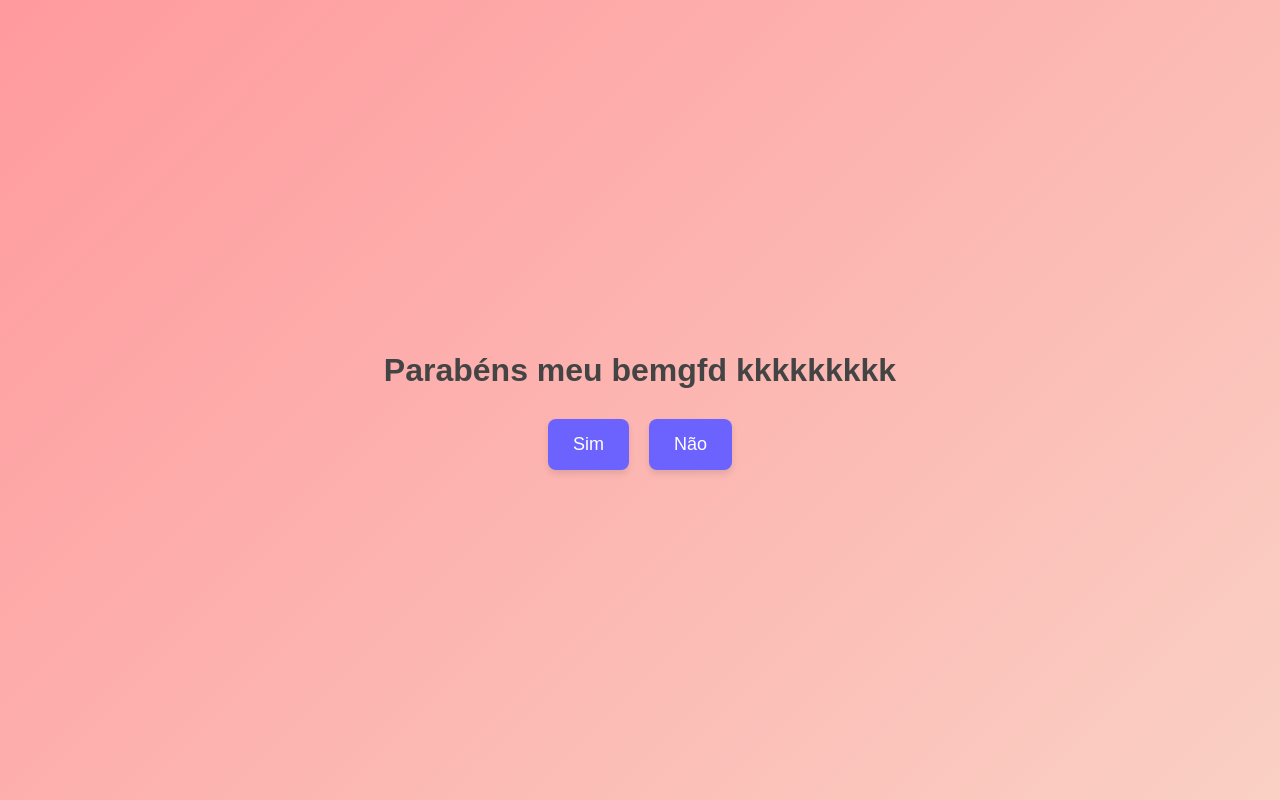
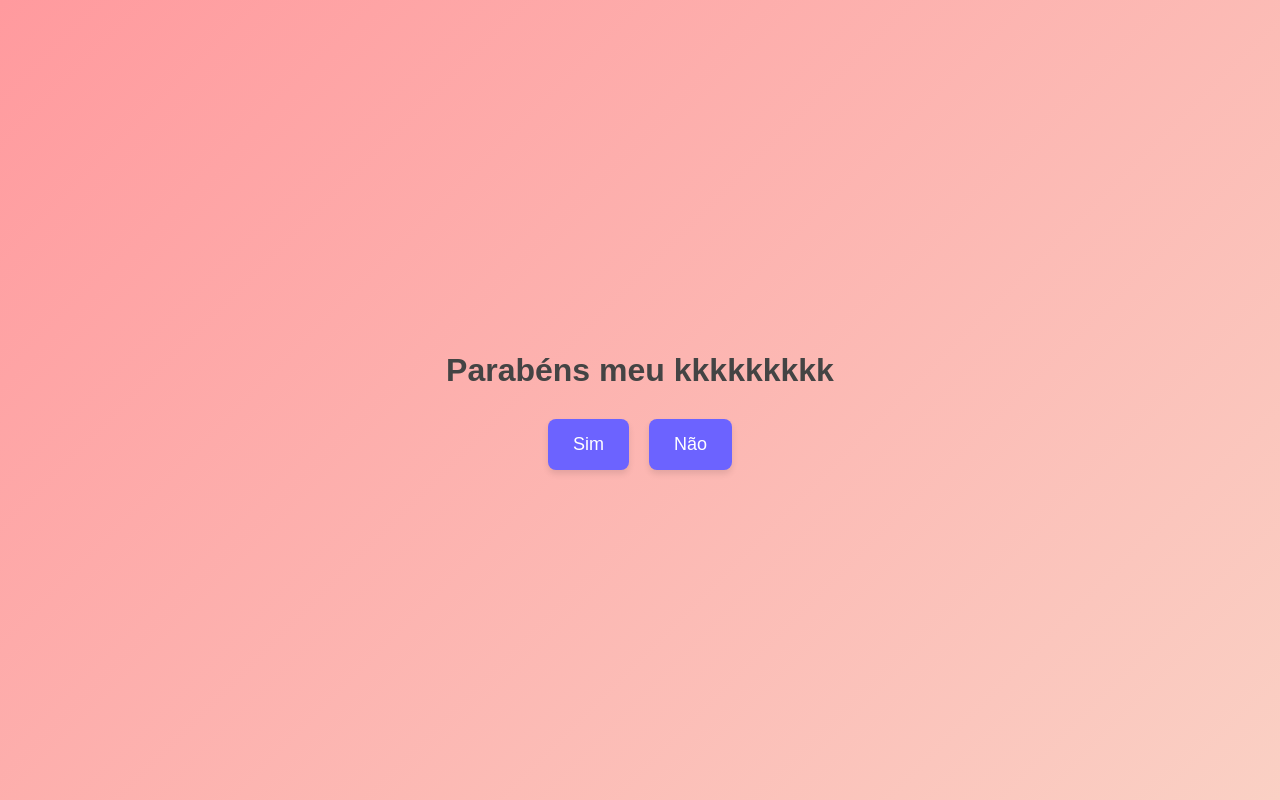
Before and after one commit to TobiasAlvz/isa, a plain HTML site: page index.html in a window 1280 px wide. Both pictures are taken after a click on the button "Sim". Drawn offline with Linux system fonts and the light colour scheme.

Commit message:
Update index.html

```diff
--- a/index.html
+++ b/index.html
@@ -56,7 +56,7 @@
         <script>
         function acertou() {
             const titulo = document.getElementById('title');
-            titulo.textContent = "Parabéns meu bemgfd kkkkkkkkk";
+            titulo.textContent = "Parabéns meu  kkkkkkkkk";
         }
 
         function moverBotao() {
```
